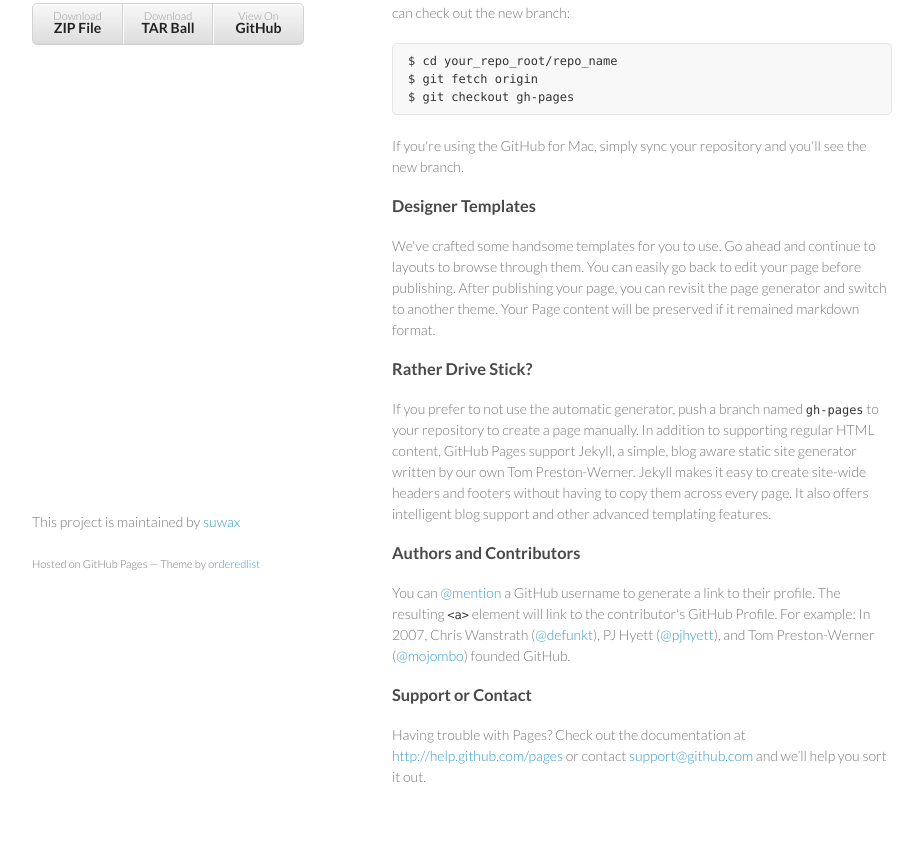
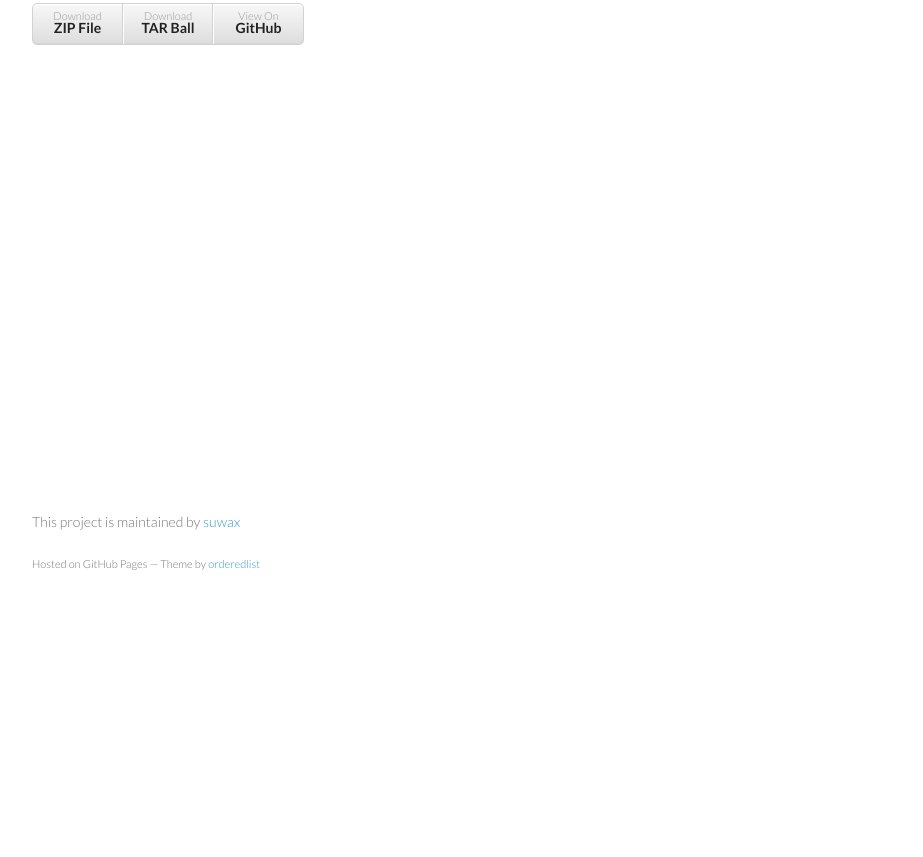
Before and after one commit to suwax/PIG-ROLLUP, a plain HTML site: page index.html in a window 1280 px wide. Shown: the part 157-1014 px from the top of the page, without its empty margins (178-1101 px from the left). After the commit the page ends 800 px from the top, so only its background shows below. Drawn offline with Linux system fonts and the light colour scheme; a script that the page names is missing.

Commit message:
Update index.html

```diff
--- a/index.html
+++ b/index.html
@@ -30,36 +30,8 @@
       <section>
         <h3>
 <a name="welcome-to-github-pages" class="anchor" href="#welcome-to-github-pages"><span class="octicon octicon-link"></span></a>Welcome to GitHub Pages.</h3>
-
-<p>This automatic page generator is the easiest way to create beautiful pages for all of your projects. Author your page content here using GitHub Flavored Markdown, select a template crafted by a designer, and publish. After your page is generated, you can check out the new branch:</p>
-
-<pre><code>$ cd your_repo_root/repo_name
-$ git fetch origin
-$ git checkout gh-pages
-</code></pre>
-
-<p>If you're using the GitHub for Mac, simply sync your repository and you'll see the new branch.</p>
-
-<h3>
-<a name="designer-templates" class="anchor" href="#designer-templates"><span class="octicon octicon-link"></span></a>Designer Templates</h3>
-
-<p>We've crafted some handsome templates for you to use. Go ahead and continue to layouts to browse through them. You can easily go back to edit your page before publishing. After publishing your page, you can revisit the page generator and switch to another theme. Your Page content will be preserved if it remained markdown format.</p>
-
-<h3>
-<a name="rather-drive-stick" class="anchor" href="#rather-drive-stick"><span class="octicon octicon-link"></span></a>Rather Drive Stick?</h3>
-
-<p>If you prefer to not use the automatic generator, push a branch named <code>gh-pages</code> to your repository to create a page manually. In addition to supporting regular HTML content, GitHub Pages support Jekyll, a simple, blog aware static site generator written by our own Tom Preston-Werner. Jekyll makes it easy to create site-wide headers and footers without having to copy them across every page. It also offers intelligent blog support and other advanced templating features.</p>
-
-<h3>
-<a name="authors-and-contributors" class="anchor" href="#authors-and-contributors"><span class="octicon octicon-link"></span></a>Authors and Contributors</h3>
-
-<p>You can <a href="https://github.com/blog/821" class="user-mention">@mention</a> a GitHub username to generate a link to their profile. The resulting <code>&lt;a&gt;</code> element will link to the contributor's GitHub Profile. For example: In 2007, Chris Wanstrath (<a href="https://github.com/defunkt" class="user-mention">@defunkt</a>), PJ Hyett (<a href="https://github.com/pjhyett" class="user-mention">@pjhyett</a>), and Tom Preston-Werner (<a href="https://github.com/mojombo" class="user-mention">@mojombo</a>) founded GitHub.</p>
-
-<h3>
-<a name="support-or-contact" class="anchor" href="#support-or-contact"><span class="octicon octicon-link"></span></a>Support or Contact</h3>
-
-<p>Having trouble with Pages? Check out the documentation at <a href="http://help.github.com/pages">http://help.github.com/pages</a> or contact <a href="mailto:support@github.com">support@github.com</a> and we’ll help you sort it out.</p>
       </section>
+      <script id="infogram_0_chart-79555445699" src="//e.infogr.am/js/embed.js" type="text/javascript"></script><div style="width:100%;border-top:1px solid #acacac;padding-top:3px;font-family:Arial;font-size:10px;text-align:center;"><a style="color:#acacac;text-decoration:none;" href="//infogr.am" target="_blank">Create Infographics</a></div>
       <footer>
         <p>This project is maintained by <a href="https://github.com/suwax">suwax</a></p>
         <p><small>Hosted on GitHub Pages &mdash; Theme by <a href="https://github.com/orderedlist">orderedlist</a></small></p>
```
